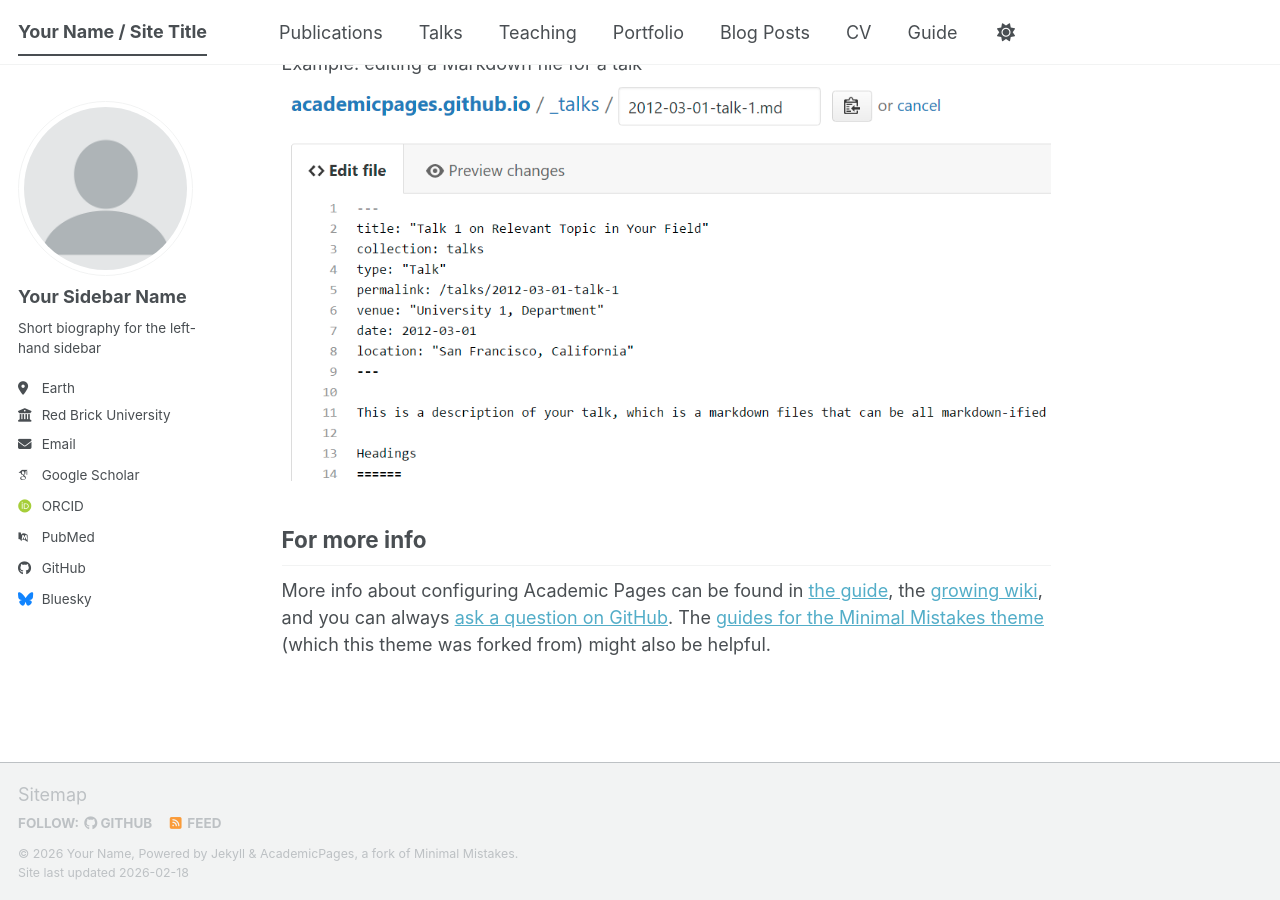
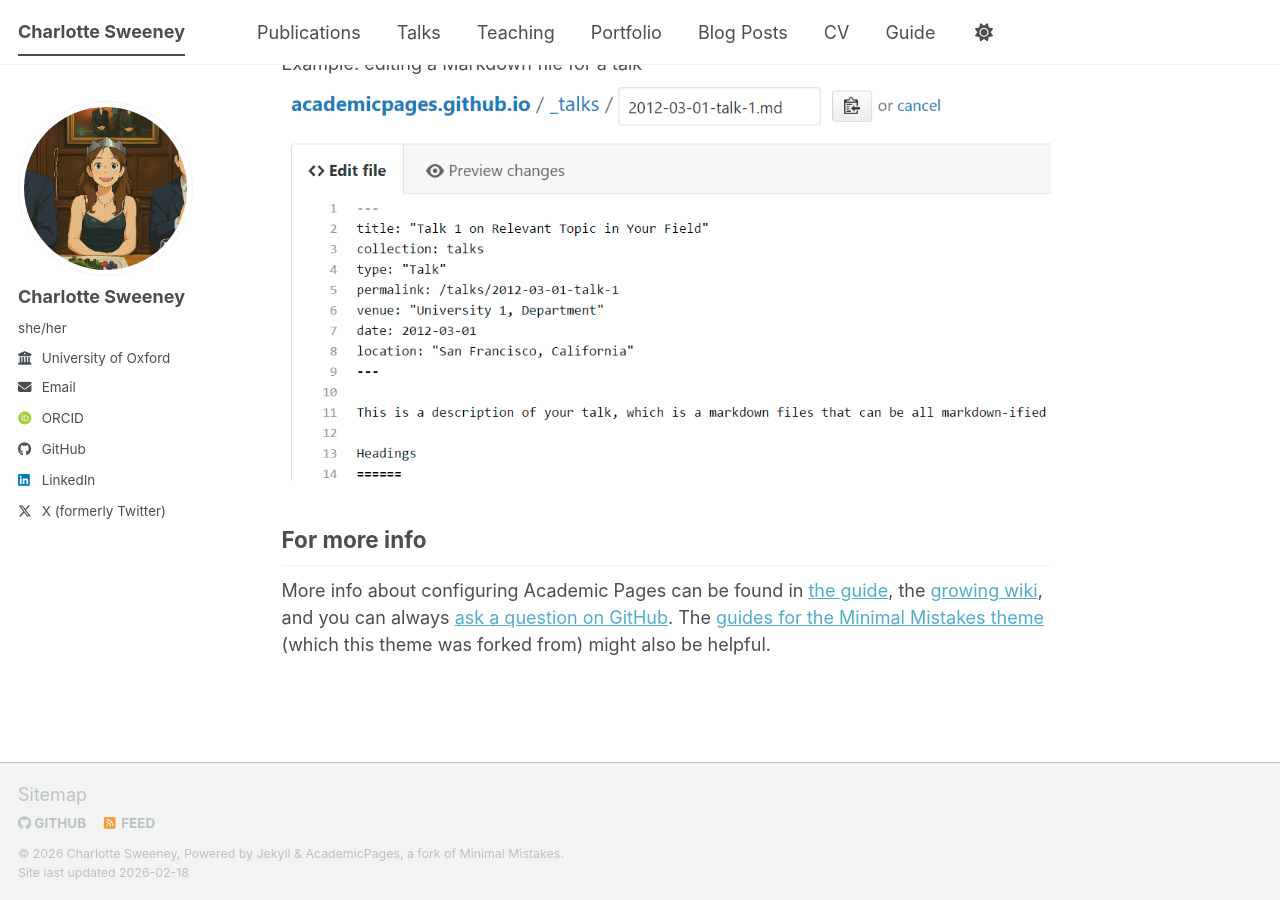
Before and after one commit to csweeney00/csweeney00.github.io, a Jekyll site: the page built from _pages/about.md, in a window 1280 px wide and 900 px high, scrolled down 2720 px. Built offline with Jekyll 4.4.1, drawn with Linux system fonts in a browser that asks for light colours; some web fonts are replaced; a script bundle is joined from its source files by our own code; library files that are not in the unit come from our copies.

Commit message:
info updates

```diff
--- a/_config.yml
+++ b/_config.yml
@@ -7,41 +7,41 @@
 # server process.
 
 # Basic Site Settings
-locale                   : "en-US"
+locale                   : "en-UK"
 site_theme               : "default" # The available themes options are "default", "air", "sunrise", "mint", "dirt" and "contrast"
-title                    : "Your Name / Site Title"
+title                    : "Charlotte Sweeney"
 title_separator          : "-"
-name                     : &name "Your Name"
-description              : &description "Your Name's academic portfolio"   # Update this with a general description of your site, this is the default if not overridden by a page
-url                      : https://academicpages.github.io # The base hostname & protocol for your site e.g. "https://[your GitHub username].github.io",
+name                     : &name "Charlotte Sweeney" # Update this with your name, this is the default if not overridden by a page
+description              : &description "Charlotte Sweeney's academic portfolio"   # Update this with a general description of your site, this is the default if not overridden by a page
+url                      : https://csweeney00.github.io # The base hostname & protocol for your site e.g. "https://[your GitHub username].github.io",
                                                            # or if you already have some other page hosted on Github then use "https://[your GitHub username].github.io/[Your Repo Name]"
 baseurl                  : "" # the subpath of your site, e.g. "/blog"
-repository               : "academicpages/academicpages.github.io"
+repository               : "csweeney00/csweeney00.github.io"
 
 # Site Author - The following control what appear as part of the author content on the side bar.
 #               If a field is blank the icon and link will not appear, otherwise it will be shown.
 #               Additional customization can be done by editing /_includes/author-profile.html
 author:
   # Biographic information
-  avatar           : "profile.png"
-  name             : "Your Sidebar Name"
-  pronouns         : # example: "she/her"
-  bio              : "Short biography for the left-hand sidebar"
-  location         : "Earth"
-  employer         : "Red Brick University"
+  avatar           : "profile.jpeg"
+  name             : "Charlotte Sweeney"
+  pronouns         : "she/her"
+  bio              :
+  location         :
+  employer         : University of Oxford
   uri              : # URL
-  email            : "none@example.org"
+  email            : "csweeney@robots.ox.ac.uk"
 
   # Academic websites
   academia         : # URL
   arxiv            : # URL - Update with the correct link to your profile
-  googlescholar    : "https://scholar.google.com/citations?user=PS_CX0AAAAAJ"
+  googlescholar    :
   inspire-hep      : # URL
   impactstory      : # URL
-  orcid            : "https://orcid.org/yourorcidurl"
+  orcid            : "https://orcid.org/0009-0003-2491-4683"
   semantic         : # URL
   ssrn             : # URL
-  pubmed           : "https://www.ncbi.nlm.nih.gov/pubmed/?term=john+snow"
+  pubmed           :
   researchgate     : # URL
   scopus           : # URL
   zotero           : # URL
@@ -51,13 +51,13 @@ author:
   bitbucket        : # Username - Update with your username on the site
   codepen          : # Username
   dribbble         : # Username
-  github           : "academicpages"
+  github           : "csweeney00"
   kaggle           : # Username
   stackoverflow    : # User number or user number and name (i.e., use "1" or "1/jeff-atwood")
 
   # Social media
   artstation       : # Username
-  bluesky          : "bsky.app" # Replace this with you Bluesky username
+  bluesky          :  # Replace this with you Bluesky username
   facebook         : # Username
   flickr           : # Username
   foursquare       : # Username
@@ -66,7 +66,7 @@ author:
   keybase          : # Username
   instagram        : # Username
   lastfm           : # Username
-  linkedin         : # Username
+  linkedin         : "www.linkedin.com/in/charlotte-sweeney"
   mastodon         : # URL
   medium           : # URL
   pinterest        : # Username
@@ -74,7 +74,7 @@ author:
   steam            : # Username
   telegram         : # URL
   tumblr           : # Username
-  twitter          : # Username for X / Twitter
+  twitter          : "@charl_sweeney"
   vine             : # Username
   weibo            : # Username
   wikipedia        : # Username
```
Also changed, not shown: images/profile.jpeg (added), images/profile.png (deleted).
